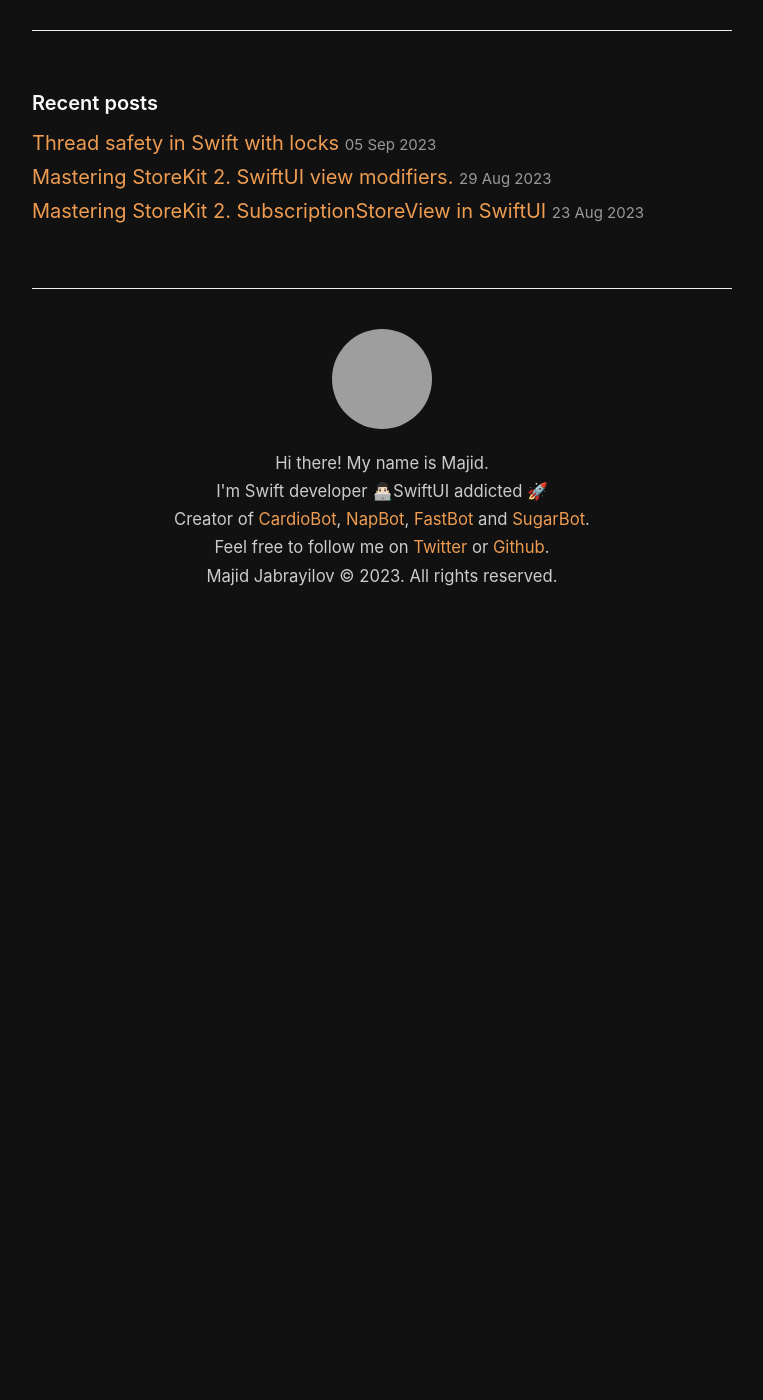
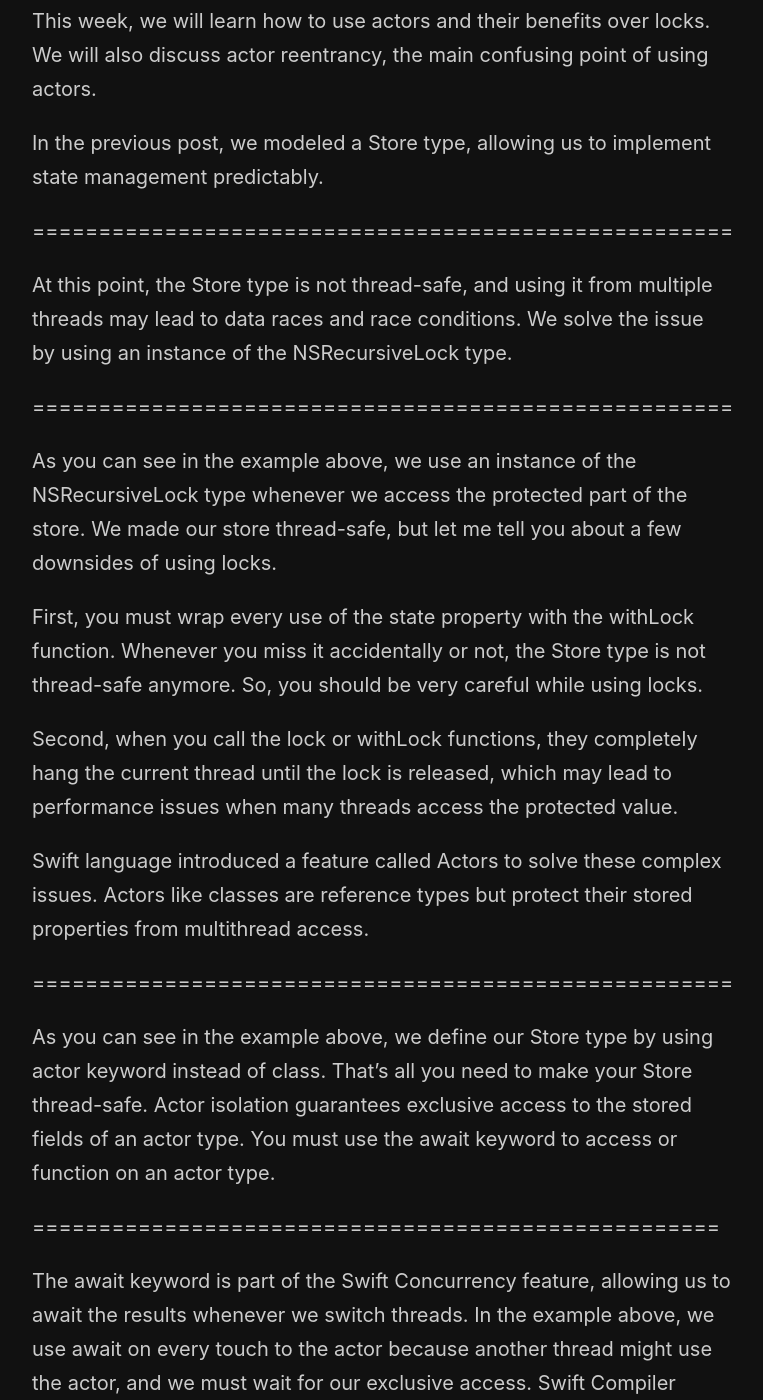
Before and after one commit to mecid/mecid.github.io, a Jekyll site: the page built from _posts/2023-09-19-thread-safety-in-swift-with-actors.md, in a window 1280 px wide and 1400 px high, scrolled down 306 px. Shown: the whole window, without its empty margins (258-1021 px from the left). Built offline with Jekyll 4.4.1, drawn with Linux system fonts in a browser that asks for light colours; before the commit the page ends 936 px from its top, so only the background shows below that; some of the changed text lies outside the part shown; grey boxes are pictures that could not be loaded.

Commit message:
actors post content added

```diff
--- a/_posts/2023-09-19-thread-safety-in-swift-with-actors.md
+++ b/_posts/2023-09-19-thread-safety-in-swift-with-actors.md
@@ -2,3 +2,35 @@
 title: Thread safety in Swift with actors
 layout: post
 ---
+
+Actors is the new Swift language feature, making your types thread-safe. This week, we will learn how to use actors and their benefits over locks. We will also discuss actor reentrancy, the main confusing point of using actors.
+
+In the previous post, we modeled a Store type, allowing us to implement state management predictably.
+
+=====================================================
+
+At this point, the Store type is not thread-safe, and using it from multiple threads may lead to data races and race conditions. We solve the issue by using an instance of the NSRecursiveLock type.
+
+=====================================================
+
+As you can see in the example above, we use an instance of the NSRecursiveLock type whenever we access the protected part of the store. We made our store thread-safe, but let me tell you about a few downsides of using locks.
+
+First, you must wrap every use of the state property with the withLock function. Whenever you miss it accidentally or not, the Store type is not thread-safe anymore. So, you should be very careful while using locks.
+
+Second, when you call the lock or withLock functions, they completely hang the current thread until the lock is released, which may lead to performance issues when many threads access the protected value.
+
+Swift language introduced a feature called Actors to solve these complex issues. Actors like classes are reference types but protect their stored properties from multithread access.
+
+=====================================================
+
+As you can see in the example above, we define our Store type by using actor keyword instead of class. That's all you need to make your Store thread-safe. Actor isolation guarantees exclusive access to the stored fields of an actor type. You must use the await keyword to access or function on an actor type.
+
+====================================================
+
+The await keyword is part of the Swift Concurrency feature, allowing us to await the results whenever we switch threads. In the example above, we use await on every touch to the actor because another thread might use the actor, and we must wait for our exclusive access. Swift Compiler guarantees exclusive access, and we have compiler time verification on thread safety.
+
+====================================================
+
+Now let's talk about actor reentrancy. What if we run async code on an actor? In this case, the actor suspends execution and switches threads to run an async function outside the actor. During this time, the actor allows other threads access its isolated properties and functions because it doesn't run the async code itself. When the async code finishes, the actor switches threads back to run actor-isolated code.
+
+Remember that every use of the await keyword inside an actor type is a possible suspension point where other threads may access or mutate actor-isolated properties. This situation is called actor reentrancy. You may have race conditions during actor reentrancy if you assume that actors always run code atomically.
```
